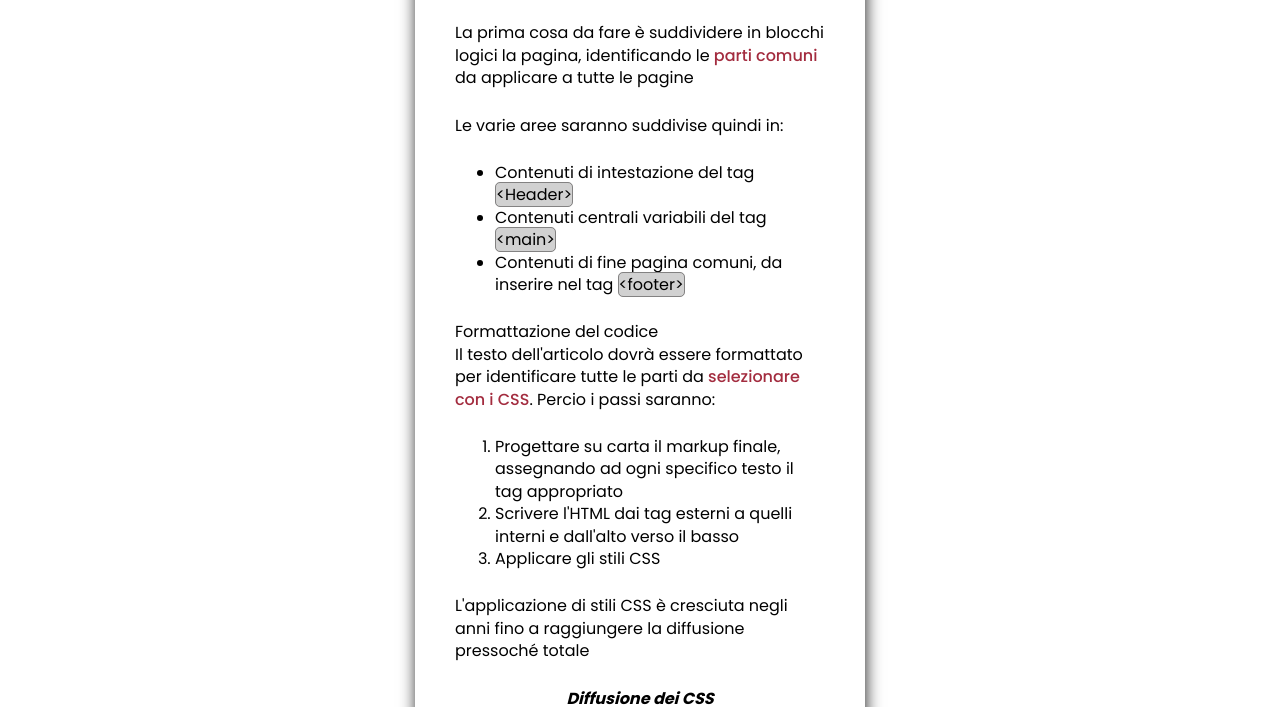
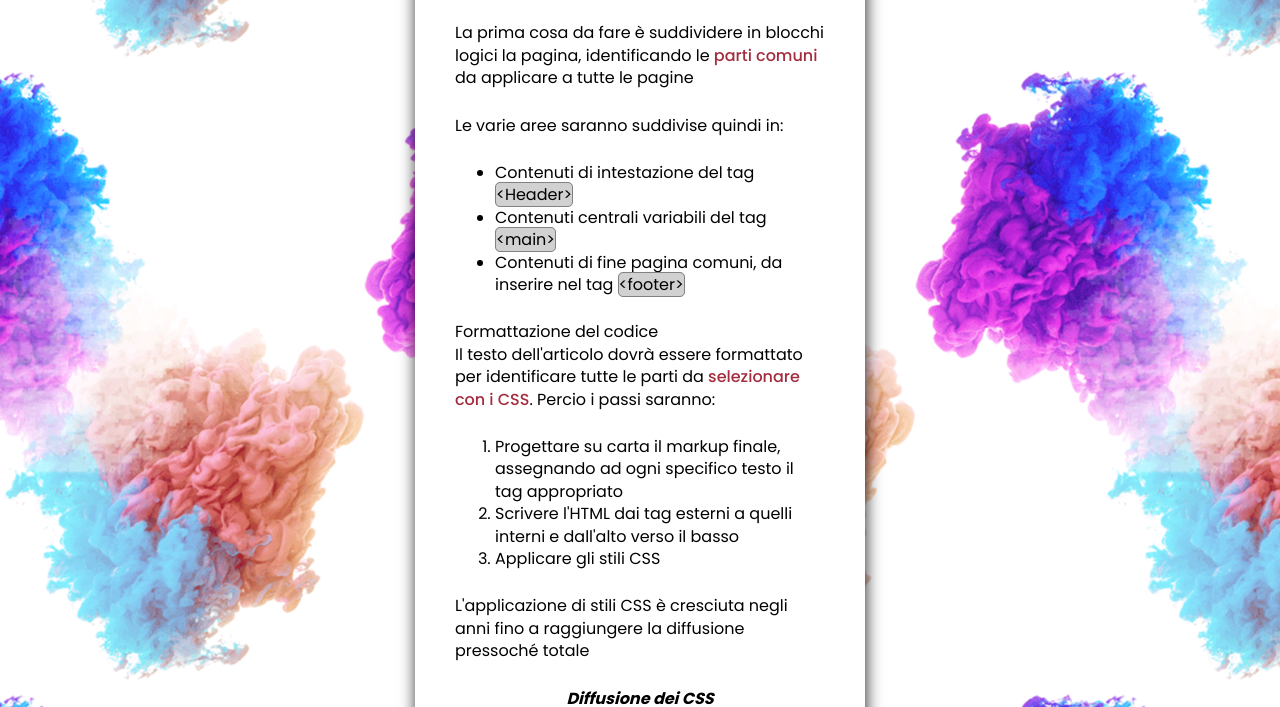
Before and after one commit to Marco-Pugliese/U1-W1-L4, a plain HTML site: page index.html in a window 1280 px wide. Shown: the part 588-1295 px from the top of the page. Drawn offline with nearby package versions, Linux system fonts and the light colour scheme; the site is published under a folder, as on GitHub Pages, so addresses that start at the root find nothing.

Commit message:
background-fixed

```diff
--- a/assets/css/style.css
+++ b/assets/css/style.css
@@ -3,7 +3,7 @@ html {
   font-family: "Poppins", sans-serif;
 }
 body {
-  background: url(/assets/img/sfondo.png);
+  background: url(../img/sfondo.png);
   background-position: center;
   line-height: 1.4em;
 }
```
Also changed, not shown: 2 other files.
